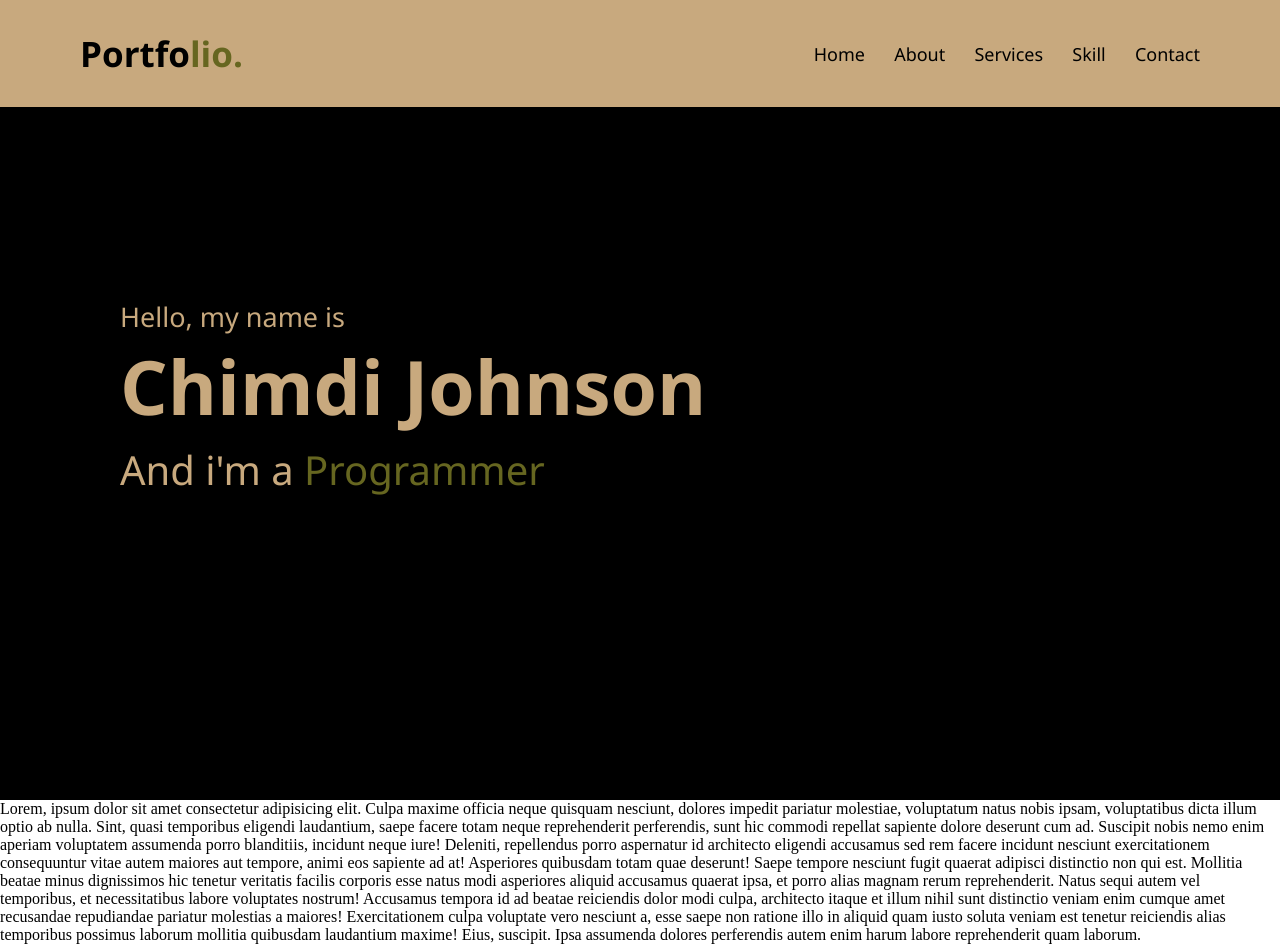
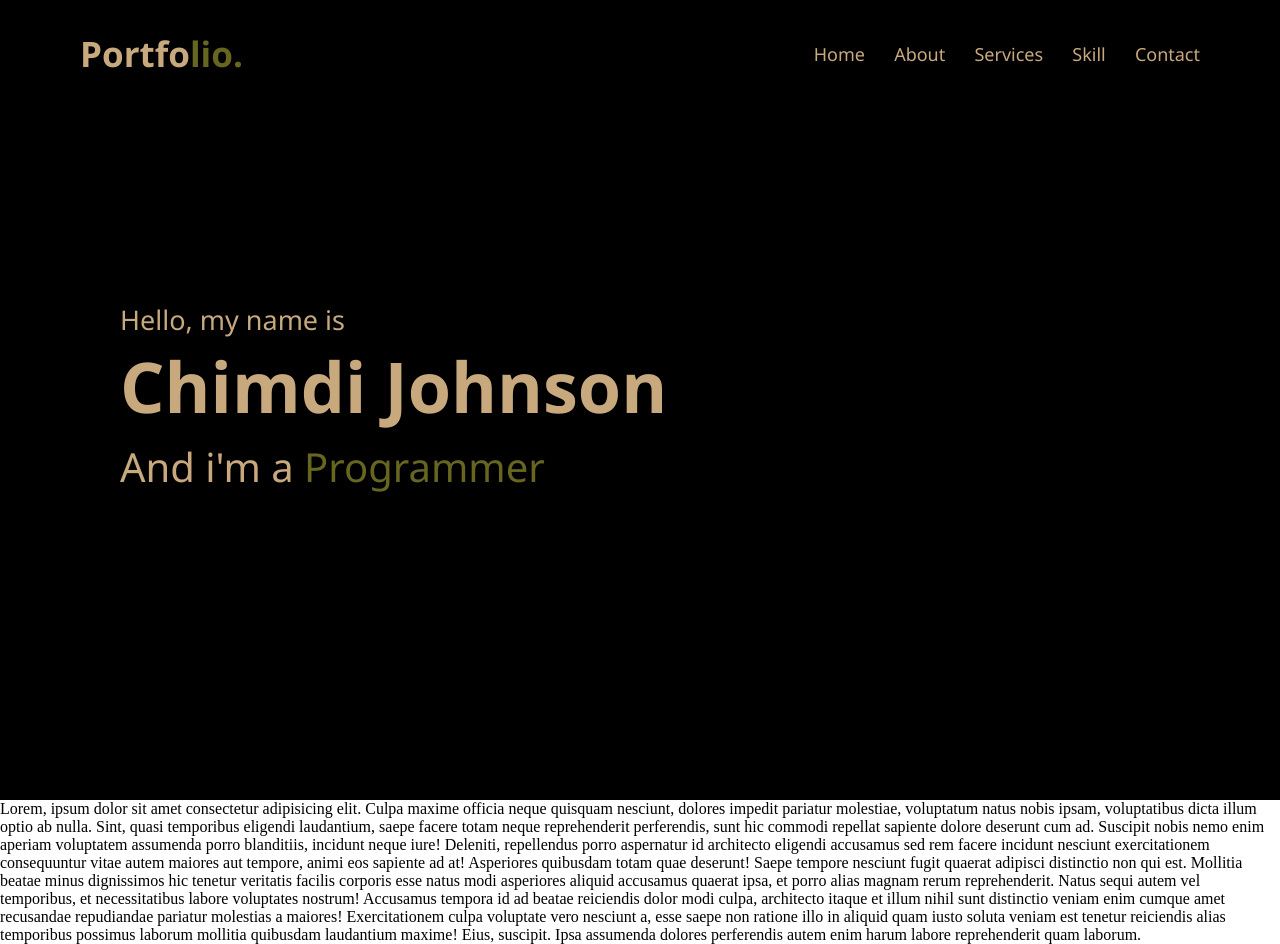
Before and after one commit to jachimyk/potfolio, a plain HTML site: page index.html in a window 1280 px wide. Drawn offline with nearby package versions, Linux system fonts and the light colour scheme.

Commit message:
added update

```diff
--- a/index.html
+++ b/index.html
@@ -6,6 +6,7 @@
     <meta name="viewport" content="width=device-width, initial-scale=1.0">
     <title>Personal portfolio</title>
     <link rel="stylesheet" href="style.css">
+    <script src="https://code.jquery.com/jquery-3.6.0.min.js"></script>
 
 </head>
 
@@ -48,7 +49,7 @@
         maiores! Exercitationem culpa voluptate vero nesciunt a, esse saepe non ratione illo in aliquid quam iusto
         soluta veniam est tenetur reiciendis alias temporibus possimus laborum mollitia quibusdam laudantium maxime!
         Eius, suscipit. Ipsa assumenda dolores perferendis autem enim harum labore reprehenderit quam laborum.</p>
-
+    <script src="script.js"></script>
 
 </body>
 
--- /dev/null
+++ b/script.js
@@ -0,0 +1,9 @@
+$(document).ready(function (){
+    $(window).scroll(function (){
+         if(this.scrollY > 20){
+             $('.navbar').addClass('sticky');
+         }else{
+            $('.navbar').removeClass('sticky');
+        }
+    })
+});
--- a/style.css
+++ b/style.css
@@ -17,15 +17,22 @@
     --primary: #c8a97e;
     --secondary: #666620;
     --neutral: #000;
+    --void:#fff;
   }
 
 /* navbar styling */
 .navbar {
     position: fixed;
     width: 100%;
+    /* height: 102px; */
     padding: 30px 0;
+    /* background: var(--secondary); */
+    font-family: 'Segoe UI','Open Sans', 'Helvetica Neue', sans-serif;
+    transition: all 0.3s ease;
+}
+.navbar.sticky{
+    padding: 15px 0;
     background: var(--primary);
-    font-family: 'Segoe UI', Roboto, Oxygen, Ubuntu, Cantarell, 'Open Sans', 'Helvetica Neue', sans-serif;
 }
 .navbar .max-width{
     display: flex;
@@ -33,19 +40,24 @@
     justify-content: space-between;
 }
 .navbar .logo a{
-    color: var(--neutral);
+    color: var(--primary);
     font-size: 35px;
     font-weight: 600;
 }
 .navbar .logo a span{
     color: var(--secondary);
+    transition: all 0.3s ease;
 }
 .navbar .menu li{
     list-style: none;
-    display: inline-block
+    display: inline-block;
+}
+.navbar.sticky .menu li a,
+.navbar.sticky .logo a{
+    color: var(--neutral);
 }
 .navbar .menu li a{
-    color: var(--neutral);
+    color: var(--primary);
     font-size: 18px;
     font-weight: 500;
     margin-left: 25px;
@@ -53,7 +65,9 @@
 }
 .navbar .menu li a:hover{
     color: var(--secondary);
-
+}
+.navbar.sticky .menu li a:hover{
+    color: var(--void);
 }
 
 /*  home section start */
@@ -62,7 +76,7 @@
     background: var(--neutral); /*insert image (no-repeat center)*/
     height: 100vh;
     color: var(--primary);
-    min-height: 500px;
+    min-height: 800px;
     font-family: 'Segoe UI', 'Open Sans', 'Helvetica Neue', sans-serif;
 }
 .home .max-width{
@@ -72,7 +86,7 @@
     font-size: 27px;
 }
 .home .home-content .text-2{
-    font-size: 75px;
+    font-size: 70px;
     font-weight: 600;
     margin-left: 0px;
 }
```
Also changed, not shown: 1 other file.
